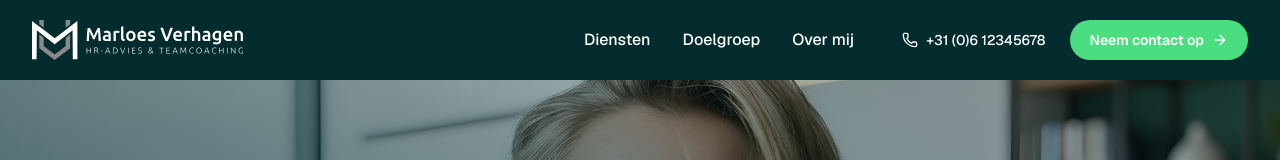
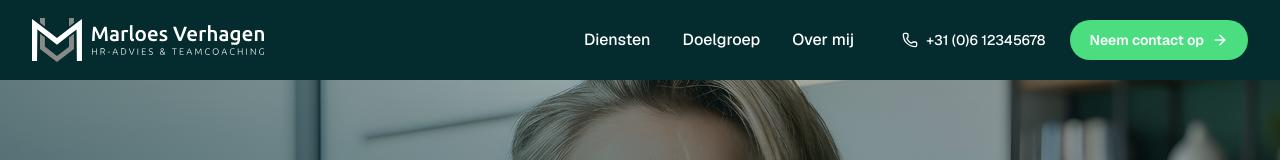
Before and after one commit to media2net-app/marloesverhagen, a Next.js app: page / in a window 1280 px wide. Shown: the top 160 px of the page. Built offline with nearby package versions, Linux system fonts and the light colour scheme.

Commit message:
Enlarge header logo for better prominence

```diff
--- a/app/components/Logo.tsx
+++ b/app/components/Logo.tsx
@@ -18,10 +18,10 @@ export default function Logo({ className = '', isDark = false }: LogoProps) {
       <Image
         src="/logo.svg"
         alt="Logo Marloes Verhagen"
-        width={190}
-        height={40}
+        width={210}
+        height={44}
         priority
-        className={`h-10 w-auto transition-all ${isDark ? 'invert' : ''}`}
+        className={`h-11 w-auto transition-all ${isDark ? 'invert' : ''}`}
       />
     </motion.a>
   );
```
